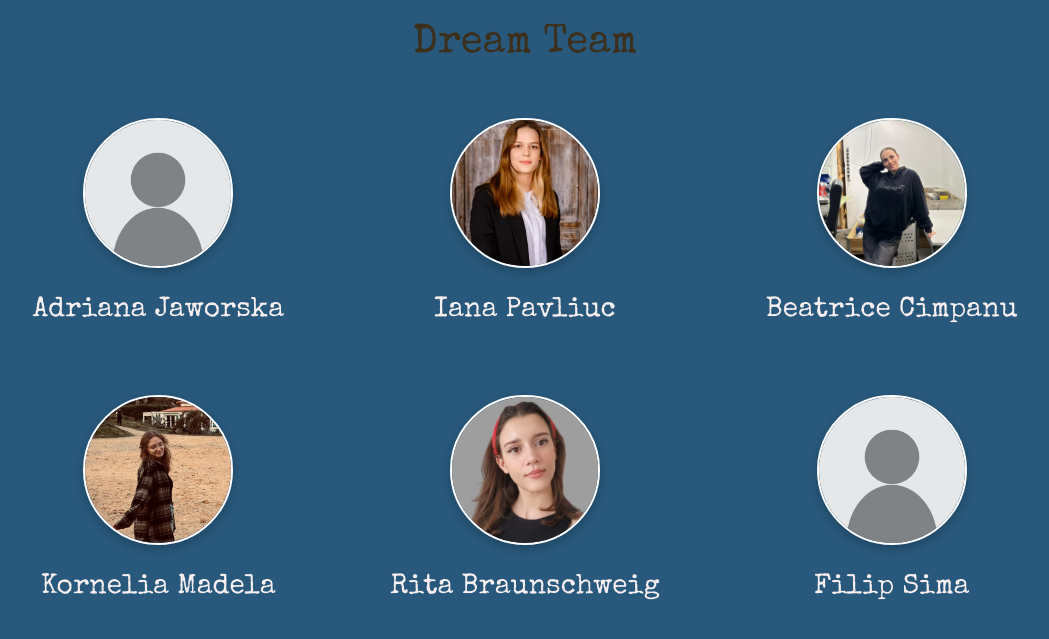
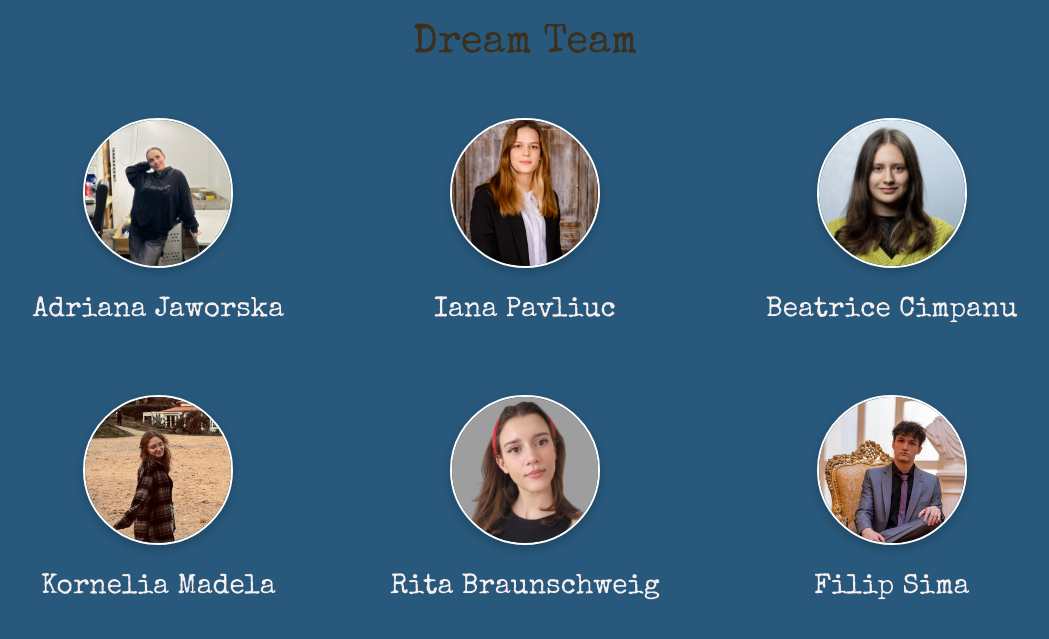
Before and after one commit to pastelnata/group7, a Django app: page /about/ in a window 1280 px wide. Shown: the part 58-697 px from the top of the page, without its empty margins (115-1164 px from the left). Run offline with Django 5.2, Linux system fonts and the light colour scheme; some libraries are stand-ins or nearby versions; some web fonts are replaced.

Commit message:
added the pictures in the about

```diff
--- a/BookRecommendationSystem/myapp/templates/myapp/about.html
+++ b/BookRecommendationSystem/myapp/templates/myapp/about.html
@@ -97,14 +97,14 @@
     <div class="team">
 
 
-        <div class="member"><img class="member-image" src="{% static 'images/pfp.png' %}" alt="Ada">
+        <div class="member"><img class="member-image" src="{% static 'images/ada.jpg' %}" alt="Ada">
             <br>
             <h3> Adriana Jaworska</h3>
         </div>
         <div class="member"><img class="member-image" src="{% static 'images/iana.jpg' %}" alt="Iana"><br>
             <h3>Iana Pavliuc</h3>
         </div>
-        <div class="member"><img class="member-image" src="{% static 'images/ada.jpg' %}" alt="Beatrice"><br>
+        <div class="member"><img class="member-image" src="{% static 'images/beatrice.jpg' %}" alt="Beatrice"><br>
             <h3>Beatrice Cimpanu</h3>
         </div>
         <div class="member"><img class="member-image" src="{% static 'images/kornelia.jpeg' %}" alt="Kornelia"><br>
@@ -113,7 +113,7 @@
         <div class="member"><img class="member-image" src="{% static 'images/rita.jpg' %}" alt="Rita"><br>
             <h3>Rita Braunschweig </h3>
         </div>
-        <div class="member"><img class="member-image" src="{% static 'images/pfp.png' %}" alt="Filip"><br>
+        <div class="member"><img class="member-image" src="{% static 'images/filip.jpeg' %}" alt="Filip"><br>
             <h3>Filip Sima</h3>
         </div>
 
```
Also changed, not shown: BookRecommendationSystem/myapp/static/images/beatrice.jpg (added), BookRecommendationSystem/myapp/static/images/filip.jpeg (added), BookRecommendationSystem/myapp/static/images/pfp.png (deleted).
